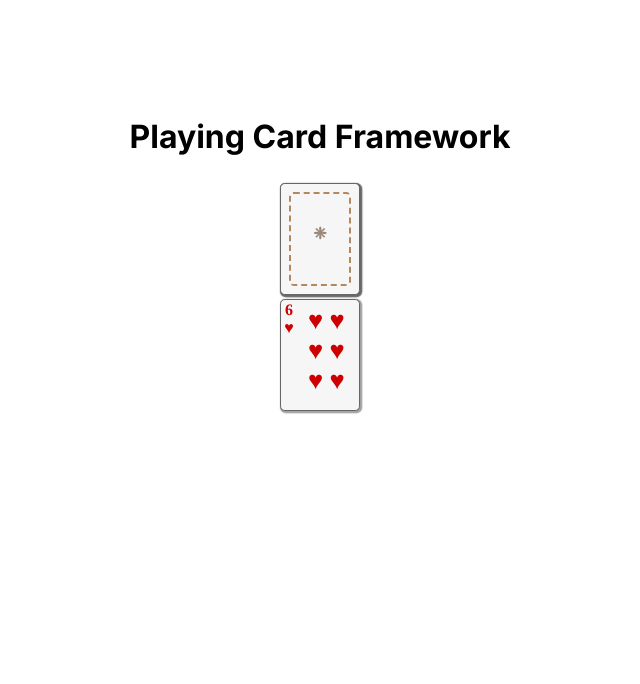
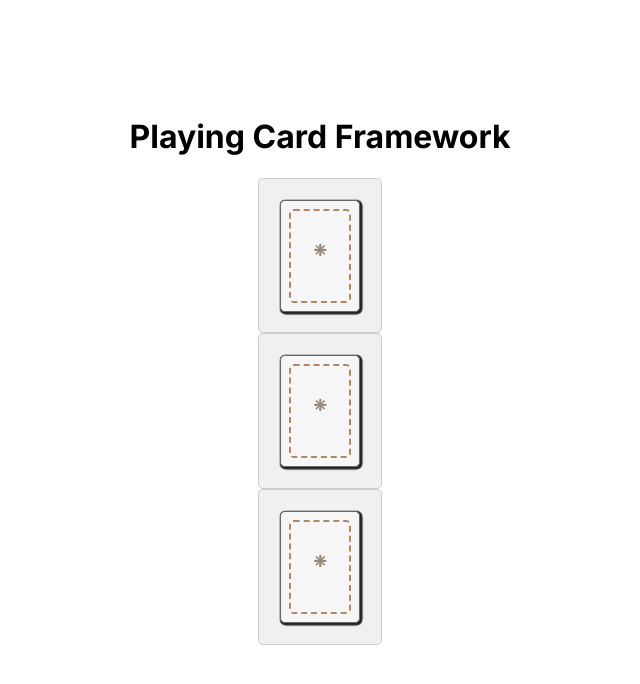
Before and after one commit to abeuscher/playing-card-framework, a Next.js app: page / in a window 1280 px wide. Shown: the top 684 px of the page, without its empty margins (320-960 px from the left). Built offline with nearby package versions, Linux system fonts and the light colour scheme.

Commit message:
Working on utils library and layout tools

```diff
--- /dev/null
+++ b/src/components/ExampleBoard/exampleBoard.module.scss
@@ -0,0 +1,40 @@
+/* components/RussianBankGame.module.css */
+
+.container {
+  display: flex;
+  justify-content: space-around;
+  margin-top: 2rem;
+}
+
+.playerArea {
+  display: flex;
+  flex-direction: column;
+  align-items: center;
+}
+
+.cardArea {
+  display: flex;
+  gap: 0.5rem;
+}
+
+.card {
+  background-size: cover;
+  background-repeat: no-repeat;
+  cursor: pointer;
+}
+
+.dragging {
+  opacity: 0.5;
+}
+
+.over {
+  border: 2px solid blue;
+}
+
+.humanCard {
+  border: 2px solid green;
+}
+
+.computerCard {
+  border: 2px solid red;
+}
--- a/src/components/ExampleBoard/index.tsx
+++ b/src/components/ExampleBoard/index.tsx
@@ -1,44 +1,39 @@
 'use client'
 
-// Example usage in a parent component
+import { CardSlotType, GameBoard as GameBoardType } from '@/types'
+import React, { useEffect, useState } from 'react'
 
-import { CardStack as CardStackType, Rank, Suit } from '@/types'
-import React, { useState } from 'react'
+import Card from '@/components/Card'
+import { CardGameLibrary } from '@/utils'
+import CardSlot from '@/components/CardSlot'
 
-import CardStack from '@/components/CardStack'
+const GameBoard = () => {
+  const [gameBoard, setGameBoard] = useState<null | GameBoardType>(null)
 
-const initialStack: CardStackType = {
-  id: 'stack-1',
-  cards: [
-    { id: '1', suit: Suit['Hearts'], rank: Rank['Six'], faceUp: true },
-    { id: '2', suit: Suit['Diamonds'], rank: Rank['King'], faceUp: false }
-  ]
-}
-const secondInitialStack: CardStackType = {
-  id: 'stack-2',
-  cards: [{ id: '1', suit: Suit['Hearts'], rank: Rank['Six'], faceUp: true }]
-}
+  useEffect(() => {
+    // Initialize the game board
+    const board = CardGameLibrary.initializeGameBoard(
+      [CardSlotType.Deck, CardSlotType.Foundation, CardSlotType.Tableau],
+      5,
+      1
+    )
+    setGameBoard(board)
+  }, [])
 
-const Example: React.FC = () => {
-  const [stack, setStack] = useState<CardStackType>(initialStack)
-  const [secondStack, setSecondStack] = useState<CardStackType>(secondInitialStack)
-
-  const handleCardClick = (cardId: string) => {
-    // Handle card click
-    console.log('Card clicked:', cardId)
-  }
-
-  const handleCardDrop = (cardId: string, stackId: string) => {
-    // Handle card drop
-    console.log('Card dropped:', cardId, 'into stack:', stackId)
+  if (!gameBoard) {
+    return <div>Loading...</div>
   }
 
   return (
-    <div className="app">
-      <CardStack stack={stack} onCardClick={handleCardClick} onCardDrop={handleCardDrop} />
-      <CardStack stack={secondStack} onCardClick={handleCardClick} onCardDrop={handleCardDrop} />
+    <div className="game-board">
+      {gameBoard.slots &&
+        gameBoard.slots.map((slot) => (
+          <div key={slot.id} className="card-slot">
+            <CardSlot stacks={slot.stacks} onCardClick={() => {}} onCardDrop={() => {}} />
+          </div>
+        ))}
     </div>
   )
 }
 
-export default Example
+export default GameBoard
--- a/src/types/index.ts
+++ b/src/types/index.ts
@@ -66,7 +66,7 @@ export enum CardSlotType {
 export interface CardSlot {
   id: string
   type: CardSlotType
-  stack: CardStack
+  stacks: CardStack[]
 }
 
 // Interface for the game board
--- a/src/utils/index.ts
+++ b/src/utils/index.ts
@@ -48,7 +48,7 @@ export class CardGameLibrary {
     return {
       id: `slot-${Date.now()}-${Math.random()}`,
       type,
-      stack,
+      stacks: [stack],
     };
   }
 
@@ -57,7 +57,7 @@ export class CardGameLibrary {
     for (const slot of slots) {
       for (let i = 0; i < cardsPerSlot; i++) {
         if (deckIndex < deck.length) {
-          slot.stack.cards.push(deck[deckIndex]);
+          slot.stacks[0].cards.push(deck[deckIndex]);
           deckIndex++;
         }
       }
```
